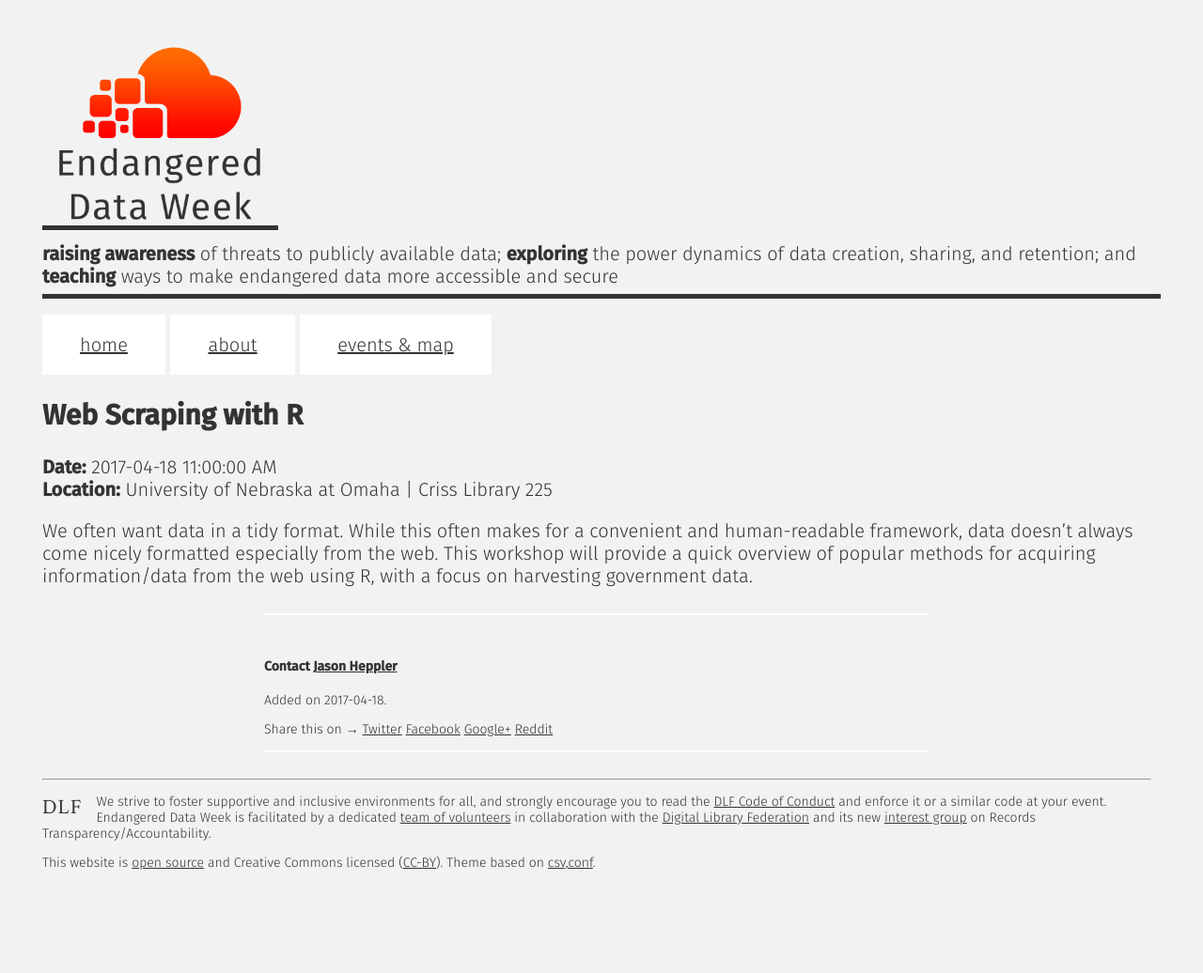
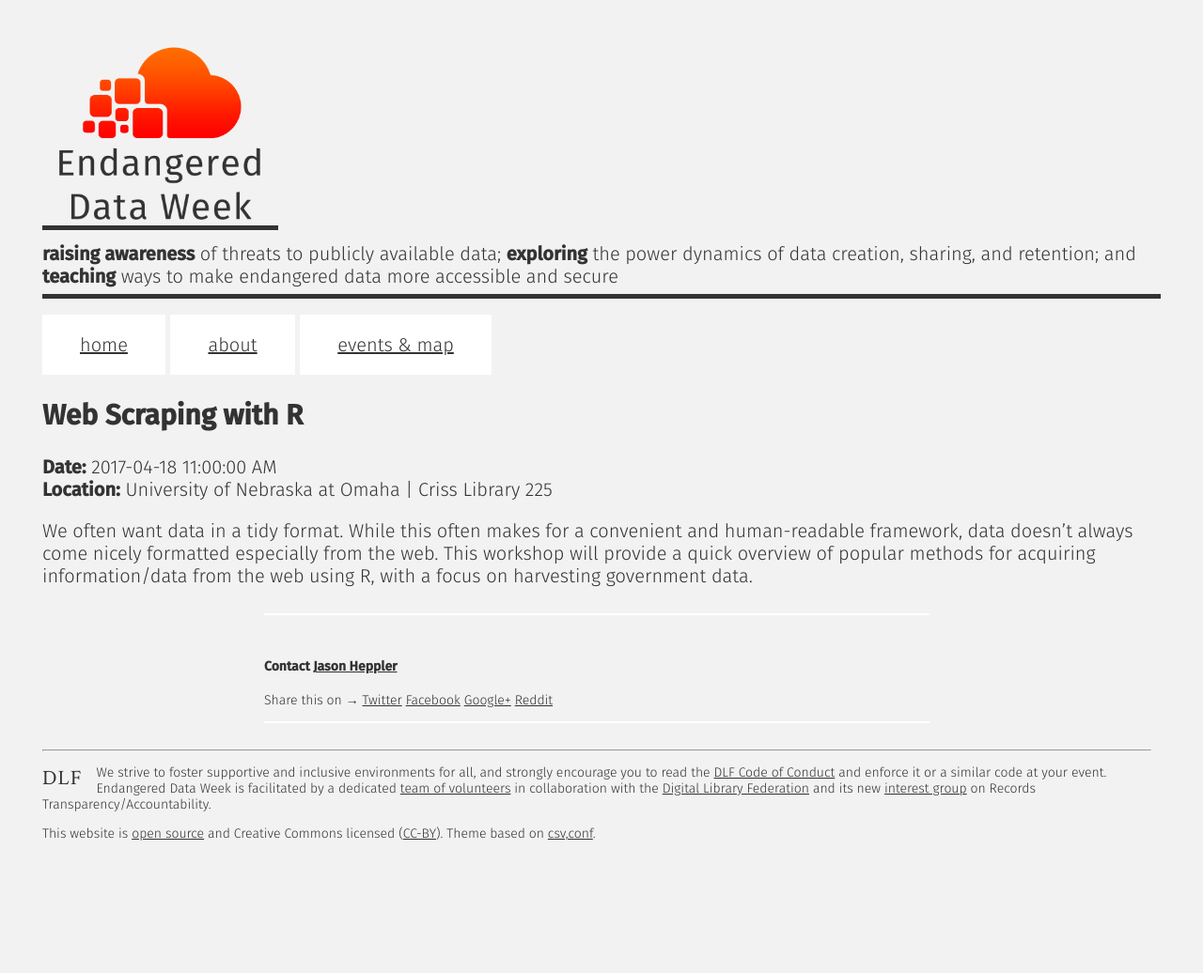
Before and after one commit to endangereddataweek/endangereddataweek.org, a Jekyll site: the page built from _events/2017-04-18-web-scraping-with-r.md, in a window 1280 px wide. Shown: the whole page at 94% size. Built offline with Jekyll 4.4.1, drawn with Linux system fonts in a browser that asks for light colours; nearby versions of some CDN libraries; a style sheet for code colours, icons or effects is not loaded; after the commit the page ends 1005 px from its top, so only the background shows below that.

Commit message:
Remove 'Added On' Date from post
The Added on date on the events is the date of the actual event and unneeded information in the footer

```diff
--- a/_layouts/post.html
+++ b/_layouts/post.html
@@ -21,6 +21,5 @@ layout: default
     <h4>Contact {{ page.author }}</h4>
   {% endif %}
 
-  <p>Added on {{ page.date | date: "%Y-%m-%d" }}.</p>
   {% include share_buttons.html %}
 </div>
```
